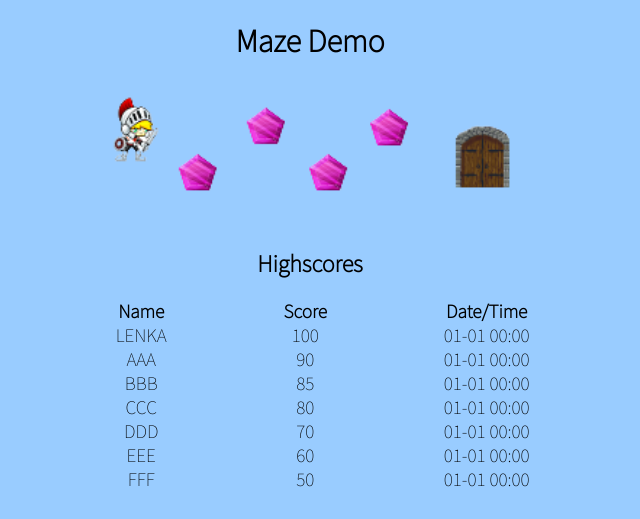
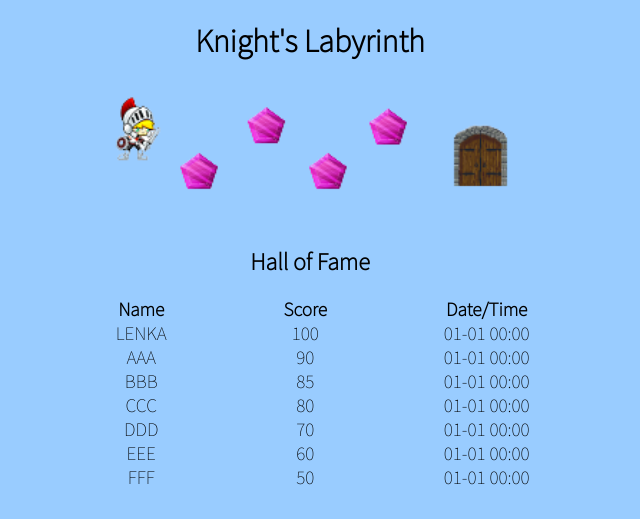
Before and after one commit to ivan-chen-github/ACIT2515-maze-game, a Flask app: page / in a window 1280 px wide. Shown: the top 519 px of the page, without its empty margins (330-970 px from the left). Run offline with Flask 2, Linux system fonts and the light colour scheme.

Commit message:
renamed game on html, set max width for banner

```diff
--- a/web/static/style.css
+++ b/web/static/style.css
@@ -24,6 +24,8 @@ h2 {
     margin-left: auto;
     margin-right: auto;
     width: 40%;
+    max-width: 500px;
+    min-width:300px;
 }
 
 body {
--- a/web/templates/index.html
+++ b/web/templates/index.html
@@ -8,9 +8,9 @@
 
 <body>
 
-<h1>Maze Demo</h1>
+<h1>Knight's Labyrinth</h1>
 <img src="../static/banner.png" alt="banner.png" class="image" />
-<h2>Highscores</h2>
+<h2>Hall of Fame</h2>
 
 <div class="scoreboard">
     <div class="score"><b>Name</b></div>
```
